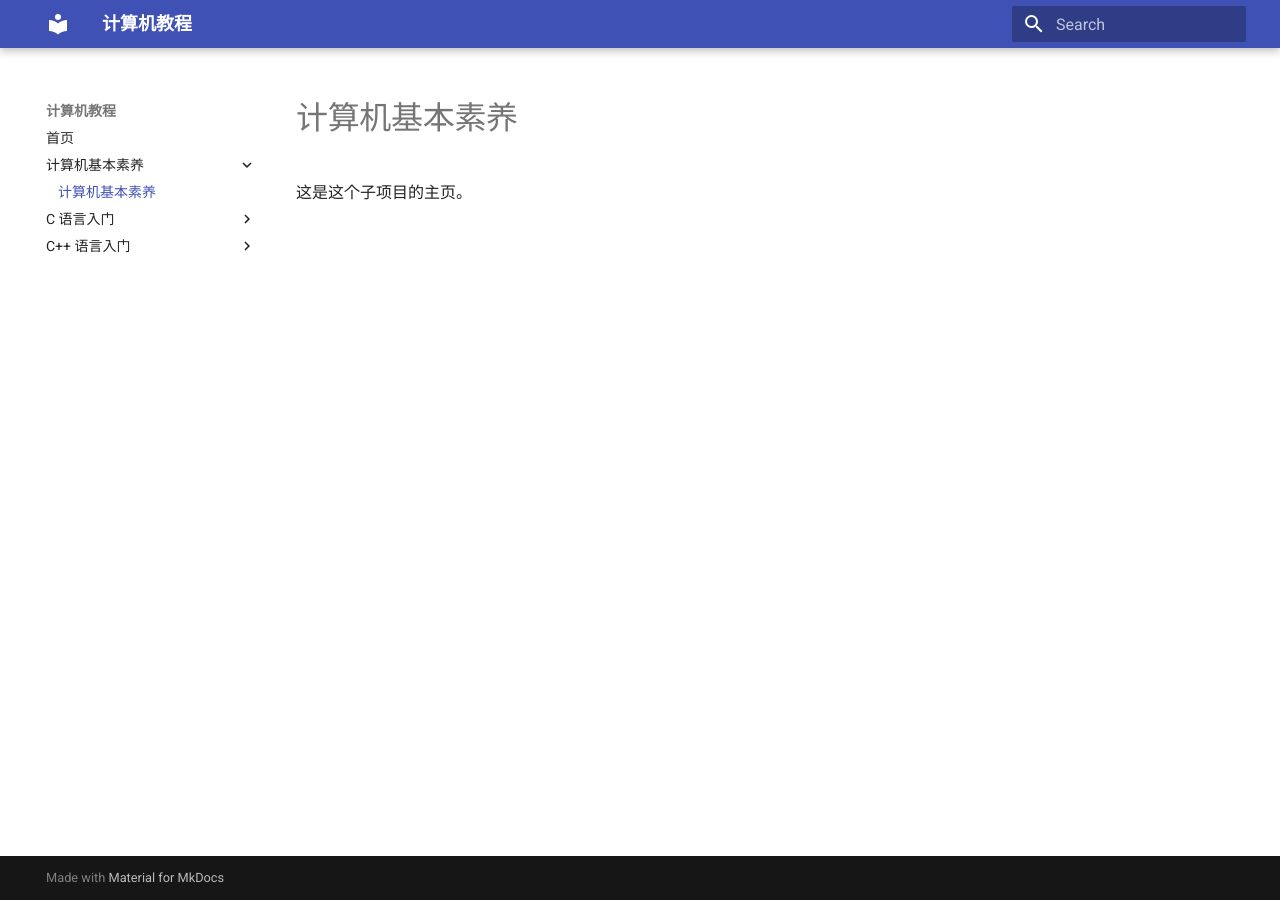
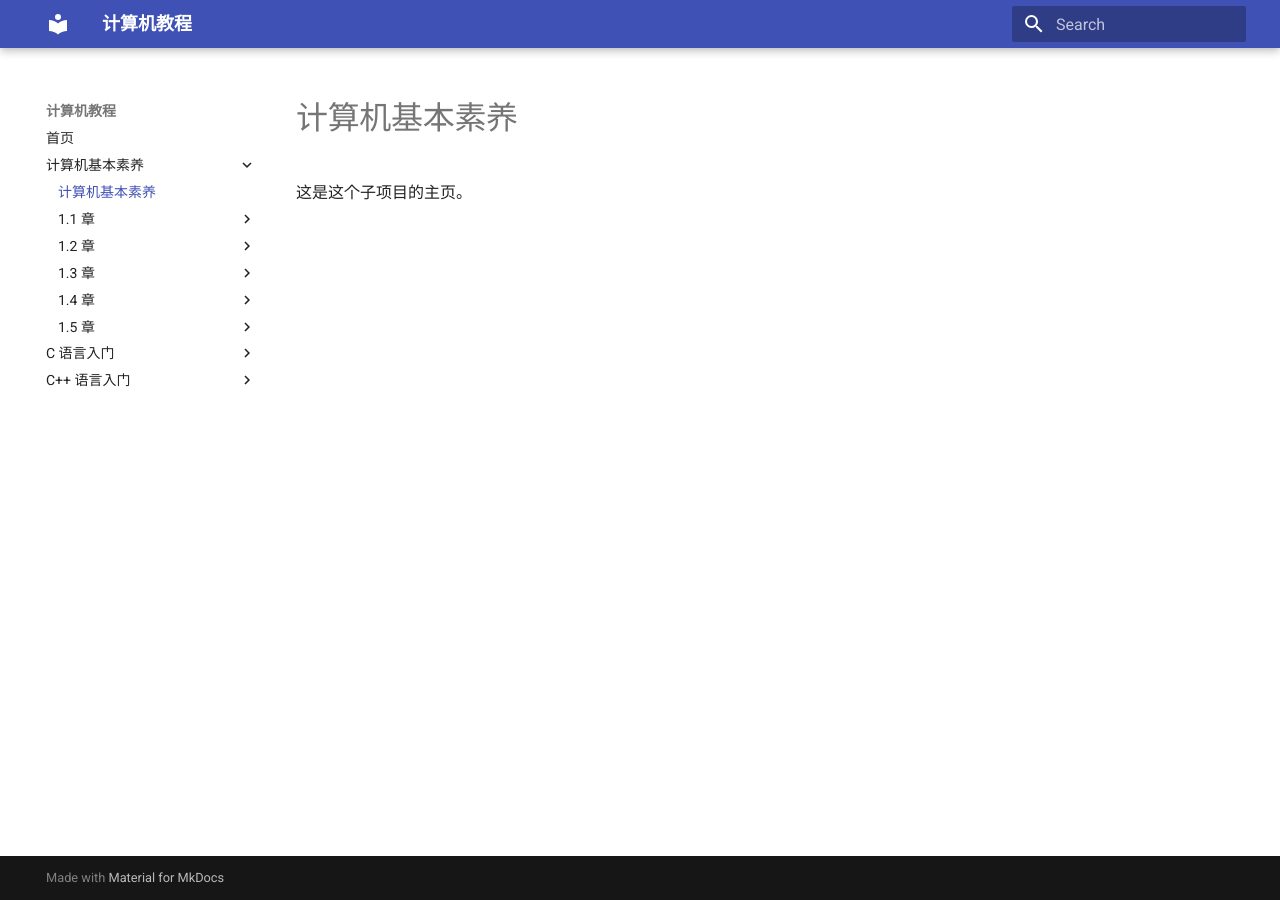
Before and after one commit to Muhamia/computer-tutorials, an MkDocs documentation site: the page built from docs/computer-basics/index.md, in a window 1280 px wide. Built offline with MkDocs 1.6.1 and Material for MkDocs 9.7.7, drawn with Linux system fonts in a browser that asks for light colours; part of the change alters nothing that is shown.

Commit message:
Update `mkdocs.yml`

```diff
--- a/mkdocs.yml
+++ b/mkdocs.yml
@@ -11,9 +11,27 @@ nav:
 
   - 计算机基本素养:
     - computer-basics/index.md
-    # 下方是子部分的示例
-    #- 开关机: 01-computer-basics/01-turn-computer-on-and-off.md
-    #- 文件操作: 01-computer-basics/02-file-operations.md
+    - 1.1 章:
+      - 如何开机与关机: computer-basics/1.1/1.1.1/HowToSwitchOn.md
+      - 键盘、鼠标、显示器: computer-basics/1.1/1.1.2/KeyBoardAndMouse.md
+      - 电源: computer-basics/1.1/1.1.3/Power.md
+      - CPU和GPU: computer-basics/1.1/1.1.45/CPUGPU.md
+      - 内存和硬盘: computer-basics/1.1/1.1.45/Memory.md
+    - 1.2 章:
+      - 压缩与解压: computer-basics/1.2/conpress.md
+      - 文件拓展名: computer-basics/1.2/FileExtension.md
+      - 路径: computer-basics/1.2/route.md
+    - 1.3 章:
+      - 关于杀毒软件: computer-basics/1.3/AntiVirus.md
+      - 如何删除软件: computer-basics/1.3/delete.md
+      - 如何找到正确的软件: computer-basics/1.3/search.md
+      - 下载与安装: computer-basics/1.3/setup.md
+    - 1.4 章:
+      - 防火墙: computer-basics/1.4/firewall.md
+      - 中国国家防火墙: computer-basics/1.4/GFW.md
+    - 1.5 章:
+      - 操作系统(OS): computer-basics/1.5/OS.md
+      - 必要的系统设置: computer-basics/1.5/settings.md
 
   - C 语言入门:
     - programming-language-c/index.md
```
